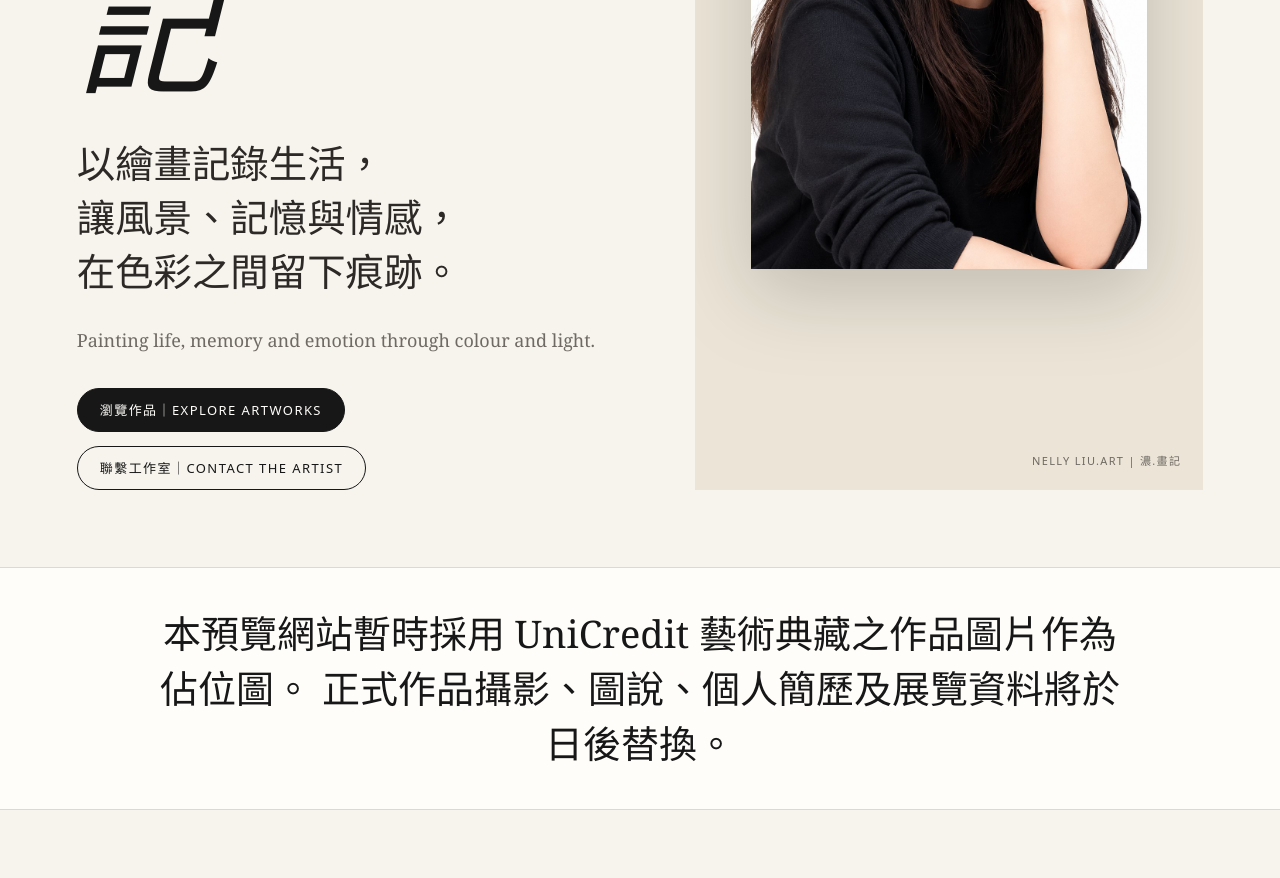
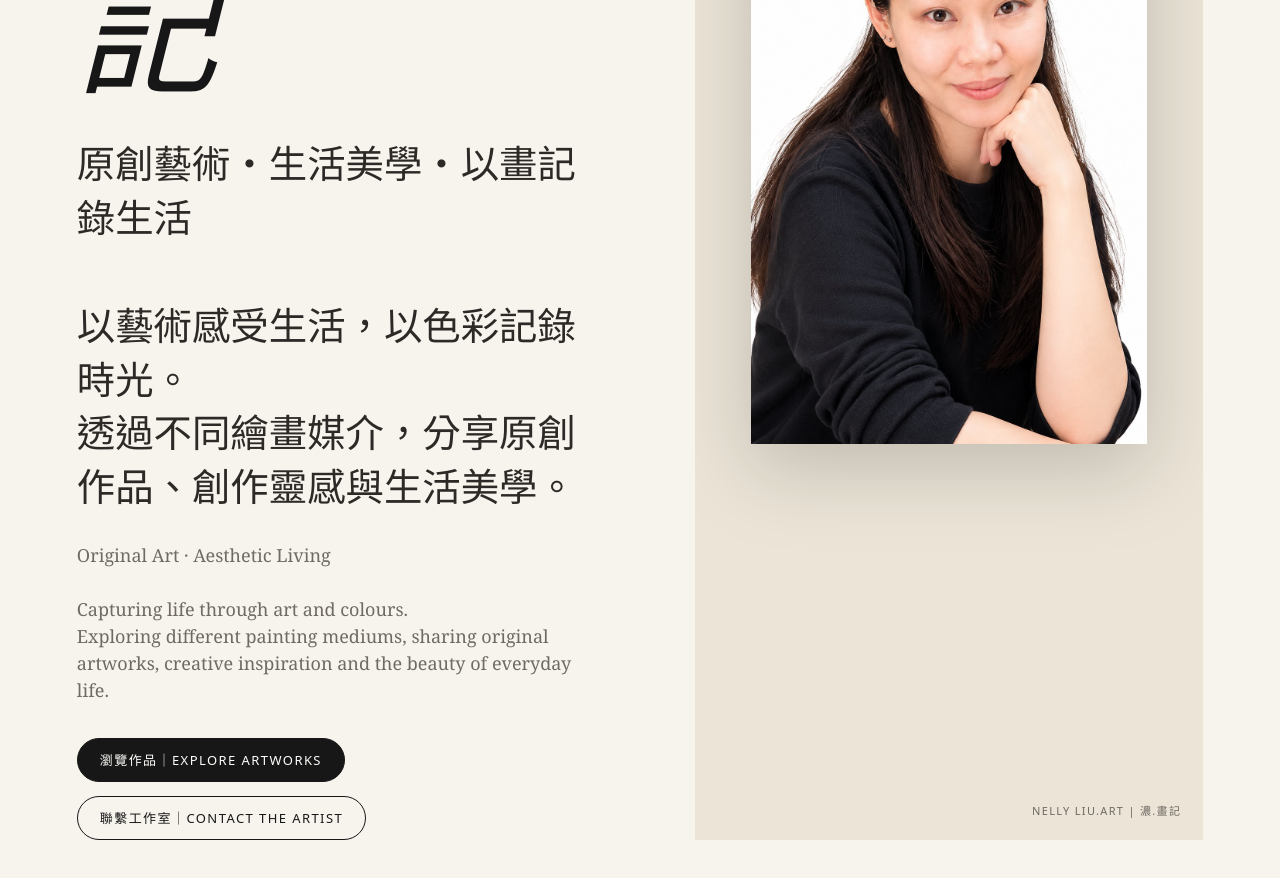
Before and after one commit to tansu-sites/nellyliu-art, a React (Vite) app: page / in a window 1280 px wide. Shown: the part 700-1578 px from the top of the page. Built offline with nearby package versions, Linux system fonts and the light colour scheme.

Commit message:
edit: （原創藝術・生活美學・以畫記錄生活

```diff
--- a/src/main.jsx
+++ b/src/main.jsx
@@ -103,8 +103,8 @@ function App() {
         <div className="heroText">
           <p className="eyebrow">藝術家作品集・創作日誌</p>
           <h1>Nelly Liu.Art | 濃.畫記</h1>
-          <p className="lead">以繪畫記錄生活，<br />讓風景、記憶與情感，<br />在色彩之間留下痕跡。</p>
-          <p className="englishLead">Painting life, memory and emotion through colour and light.</p>
+          <p className="lead">原創藝術・生活美學・以畫記錄生活<br /><br />以藝術感受生活，以色彩記錄時光。<br />透過不同繪畫媒介，分享原創作品、創作靈感與生活美學。</p>
+          <p className="englishLead">Original Art · Aesthetic Living<br /><br />Capturing life through art and colours.<br />Exploring different painting mediums, sharing original artworks, creative inspiration and the beauty of everyday life.</p>
           <div className="heroActions">
             <a className="button primary" href="#works">瀏覽作品｜Explore Artworks</a>
             <a className="button secondary" href="mailto:mail@nellyliu.com">聯繫工作室｜Contact the Artist</a>
```
